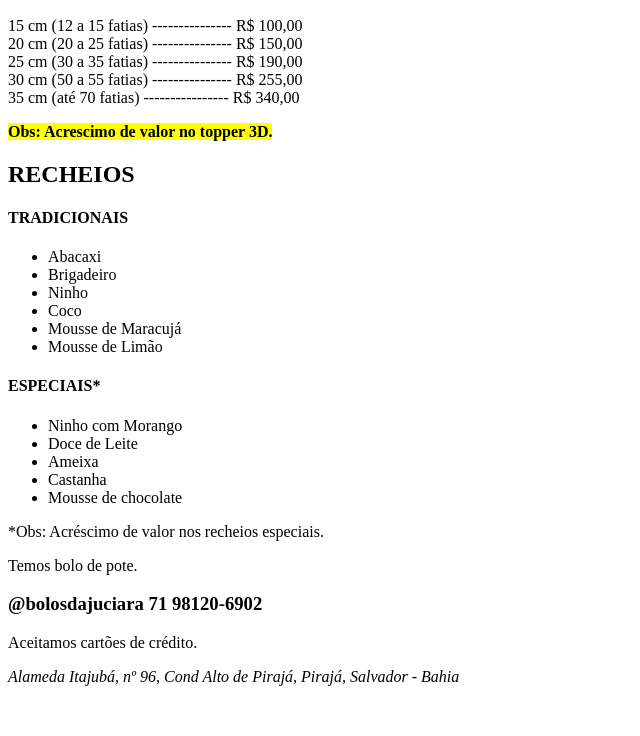
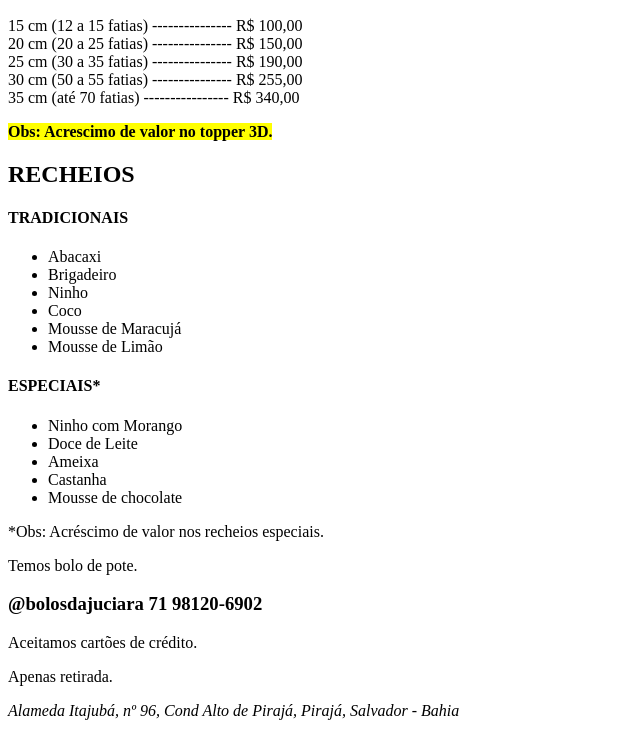
Before and after one commit to gabrielanevesgno/bolosdajuciara, a plain HTML site: page index.html in a window 1280 px wide. Shown: the part 110-846 px from the top of the page, without its empty margins (0-640 px from the left). Before the commit the page ends 812 px from the top, so only its background shows below. Drawn offline with Linux system fonts and the light colour scheme.

Commit message:
Update index.html

```diff
--- a/index.html
+++ b/index.html
@@ -41,6 +41,7 @@
     <p>Temos bolo de pote.</p>
     <H3>@bolosdajuciara   71 98120-6902</H3>
     <p>Aceitamos cartões de crédito.</p>
+    <p>Apenas retirada.</p>
     <p><address>Alameda Itajubá, nº 96, Cond Alto de Pirajá, Pirajá, Salvador - Bahia</address></p>
 
 </body>
```
